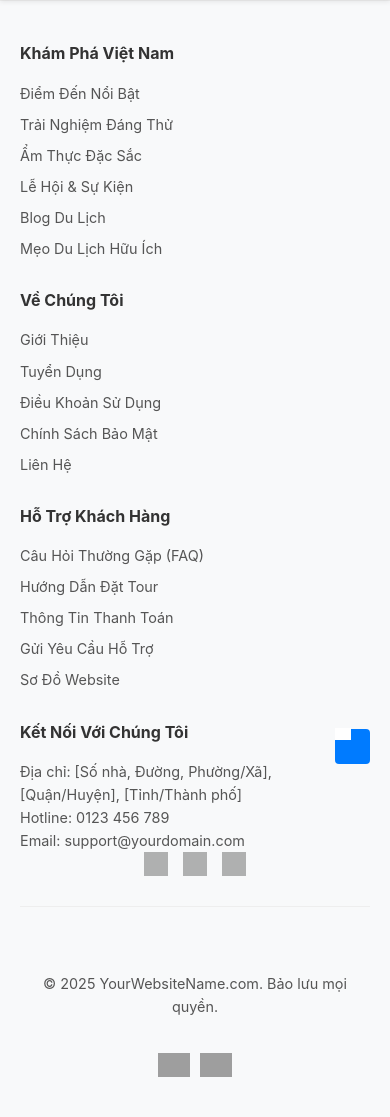
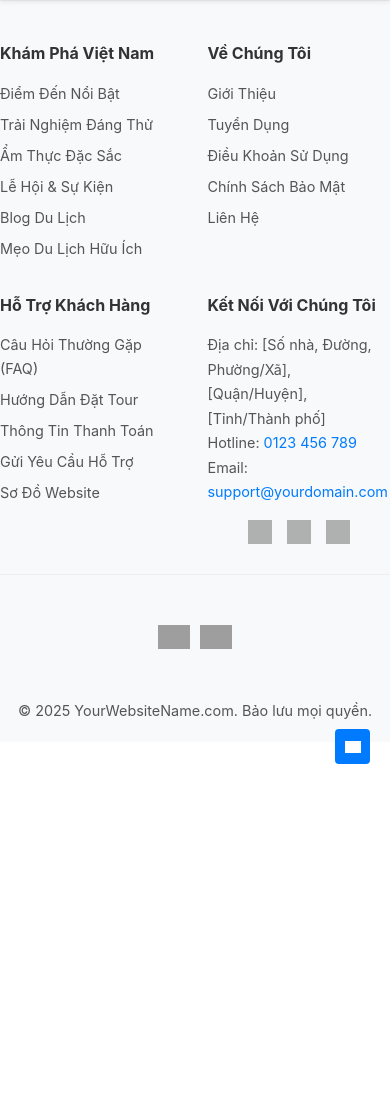
Before and after one commit to imfakebot/QueHuong, a PHP site: page / in a window 390 px wide. Shown: the part 60-1177 px from the top of the page. After the commit the page ends 824 px from the top, so only its background shows below. Run offline with PHP 8.4, Linux system fonts and the light colour scheme; grey boxes are pictures that could not be loaded.

Commit message:
Refactor footer styles: enhance layout, improve responsiveness, and clean up code

```diff
--- a/public/css/footer.css
+++ b/public/css/footer.css
@@ -1,40 +1,44 @@
-/* --- Footer Styling --- */
+/* ==========================================================================
+   Footer Styling (/css/footer.css) - Đã tinh chỉnh
+   ========================================================================== */
+
 .site-footer {
-  background-color: #f8f9fa; /* Màu nền nhạt như trong ảnh */
+  background-color: #f8f9fa; /* Màu nền nhạt */
   color: #555; /* Màu chữ chính */
   padding: 40px 0 20px 0; /* Padding trên/dưới */
   font-size: 0.9em;
   border-top: 1px solid #eee; /* Đường kẻ phân cách phía trên */
 }
 
-.container {
-  max-width: 1140px; /* Giới hạn chiều rộng */
-  margin: 0 auto; /* Căn giữa */
-  padding: 0 20px; /* Padding hai bên */
-}
+/* Container chung đã định nghĩa ở phần Global/Basic Styles */
+/* .container {
+  max-width: 1140px;
+  margin: 0 auto;
+  padding: 0 20px;
+} */
 
-/* --- Phần link phía trên --- */
+/* --- Phần link phía trên (footer-top) --- */
 .footer-top {
   display: grid;
-  grid-template-columns: repeat(auto-fit, minmax(250px, 1fr));
-  gap: 30px;
+  /* Tự động chia cột, mỗi cột tối thiểu 250px, tối đa 1fr */
+  grid-template-columns: repeat(
+    auto-fit,
+    minmax(220px, 1fr)
+  ); /* Giảm min một chút cho linh hoạt hơn */
+  gap: 30px; /* Khoảng cách giữa các cột */
   margin-bottom: 30px;
   padding-bottom: 30px;
   border-bottom: 1px solid #eee; /* Đường kẻ phân cách giữa */
 }
 
-.footer-column {
-  flex: none;
-  min-width: 0;
-  padding: 0;
-}
+/* Không cần style đặc biệt cho .footer-column khi dùng grid như trên */
+/* .footer-column { } */
 
 .footer-heading {
   font-size: 1rem;
   font-weight: bold;
   color: #333; /* Màu chữ đậm hơn cho tiêu đề */
   margin-bottom: 15px;
-  text-transform: none; /* Hoặc uppercase nếu muốn */
 }
 
 .footer-links {
@@ -45,13 +49,13 @@
 
 .footer-links li {
   margin-bottom: 8px; /* Khoảng cách giữa các link */
-  font-size: 0.9rem;
 }
 
 .footer-links a {
   color: #555; /* Màu link */
   text-decoration: none;
   transition: color 0.3s ease;
+  font-size: 0.9rem; /* Đặt font-size ở đây thay vì li */
 }
 
 .footer-links a:hover {
@@ -59,11 +63,25 @@
   text-decoration: underline;
 }
 
-/* --- Phần dưới cùng (Copyright, Social, Payment) --- */
+.footer-contact-info {
+  line-height: 1.7;
+  margin-bottom: 15px; /* Thêm khoảng cách dưới thông tin liên hệ */
+  font-size: 0.9rem; /* Đảm bảo font-size nhất quán */
+}
+.footer-contact-info a {
+  color: #007bff;
+}
+.footer-contact-info a:hover {
+  text-decoration: underline;
+}
+
+/* --- Phần dưới cùng (footer-bottom) --- */
 .footer-bottom {
   display: grid;
-  grid-template-columns: repeat(auto-fit, minmax(300px, 1fr));
-  gap: 20px;
+  /* Tự động chia cột, mỗi cột tối thiểu 300px */
+  /* Cân nhắc giảm minmax nếu muốn các item gần nhau hơn trên màn hình lớn */
+  grid-template-columns: repeat(auto-fit, minmax(250px, 1fr));
+  gap: 20px; /* Khoảng cách giữa các khu vực */
   align-items: center; /* Căn giữa theo chiều dọc */
   padding-top: 20px;
 }
@@ -71,9 +89,8 @@
 .social-icons {
   display: flex;
   gap: 15px;
-  justify-content: center;
+  justify-content: flex-start; /* Căn trái trên desktop */
 }
-
 .social-icons a {
   display: inline-block;
   opacity: 0.8;
@@ -83,94 +100,105 @@
   opacity: 1;
 }
 .social-icons img {
-  width: 24px; /* Kích thước icon social */
+  width: 24px;
   height: 24px;
+  display: block; /* Thêm display block */
 }
 
 .copyright-info {
-  text-align: center; /* Căn giữa text */
-  margin: 10px 15px; /* Khoảng cách trên dưới/trái phải */
-  flex-grow: 1; /* Cho phép chiếm không gian còn lại */
+  text-align: left; /* Căn trái trên desktop */
+  /* Không cần flex-grow */
   line-height: 1.6;
+  margin: 0; /* Reset margin */
 }
 .copyright-info p {
-  margin: 5px 0;
+  margin: 0; /* Reset margin p */
 }
 .dmca-badge img {
-  height: 20px; /* Kích thước badge DMCA */
-  vertical-align: middle; /* Căn giữa với text */
+  height: 20px;
+  vertical-align: middle;
   margin-left: 5px;
 }
 
-.footer-right {
+/* Bọc payment và back-to-top nếu muốn chúng luôn ở cuối cùng */
+.footer-actions-right {
   display: flex;
+  justify-content: flex-end; /* Đẩy về bên phải */
   align-items: center;
+  gap: 20px;
+  /* Đảm bảo nó chiếm ô grid cuối nếu cần */
+  /* grid-column: -1 / -2; Hoặc cách khác tùy layout grid */
 }
 
 .payment-methods {
   display: flex;
   gap: 10px;
-  justify-content: center;
   align-items: center;
 }
-
 .payment-methods img {
-  height: 24px; /* Kích thước logo payment */
+  height: 24px;
+  display: block; /* Thêm display block */
 }
 
 .back-to-top {
-  display: inline-block;
-  background-color: #007bff; /* Màu nút back-to-top */
+  display: inline-flex; /* Dùng flex để căn icon */
+  justify-content: center;
+  align-items: center;
+  background-color: #007bff;
   color: white;
   width: 35px;
   height: 35px;
-  line-height: 35px; /* Căn giữa icon theo chiều dọc */
-  text-align: center;
   border-radius: 4px;
-  margin-left: 20px;
   transition: background-color 0.3s ease;
 }
 .back-to-top:hover {
   background-color: #0056b3;
 }
 .back-to-top img {
-  width: 16px; /* Kích thước mũi tên */
+  width: 16px;
   height: auto;
-  vertical-align: middle;
-  position: relative; /* Điều chỉnh vị trí nếu cần */
-  top: -1px; /* Điều chỉnh nhỏ */
-  filter: brightness(0) invert(1); /* Đổi màu icon svg thành trắng */
+  filter: brightness(0) invert(1); /* Đổi màu SVG thành trắng */
 }
 
-/* --- Responsive --- */
-@media (max-width: 992px) {
-  .footer-column {
-    flex-basis: calc(50% - 30px); /* 2 cột trên tablet */
-    min-width: auto;
-  }
-}
+/* ==========================================================================
+   Responsive Footer
+   ========================================================================== */
 
 @media (max-width: 768px) {
+  /* Mobile */
   .footer-top {
-    grid-template-columns: repeat(auto-fit, minmax(200px, 1fr));
-    gap: 20px;
+    /* Giảm minmax để vừa màn hình nhỏ hơn */
+    grid-template-columns: repeat(auto-fit, minmax(180px, 1fr));
+    gap: 25px; /* Có thể tăng gap một chút nếu muốn */
   }
 
   .footer-bottom {
-    grid-template-columns: 1fr;
-    text-align: center;
+    grid-template-columns: 1fr; /* Chỉ 1 cột */
+    text-align: center; /* Căn giữa nội dung trong các ô */
+    gap: 25px; /* Tăng gap trên mobile */
   }
 
   .social-icons,
   .payment-methods {
-    justify-content: center;
+    justify-content: center; /* Căn giữa icon/payment */
+  }
+
+  .copyright-info {
+    text-align: center; /* Đảm bảo copyright căn giữa */
+    order: 1; /* Đẩy copyright xuống dưới */
+  }
+
+  .footer-actions-right {
+    justify-content: center; /* Căn giữa payment và back-to-top */
+    order: 2; /* Đẩy xuống dưới copyright */
+    margin-top: 10px; /* Thêm khoảng cách */
   }
 
   .back-to-top {
-    position: fixed;
+    position: fixed; /* Cố định khi cuộn */
     bottom: 20px;
     right: 20px;
-    margin: 0;
-    z-index: 99;
+    margin: 0; /* Reset margin */
+    z-index: 99; /* Đảm bảo nổi lên trên */
   }
 }
```
